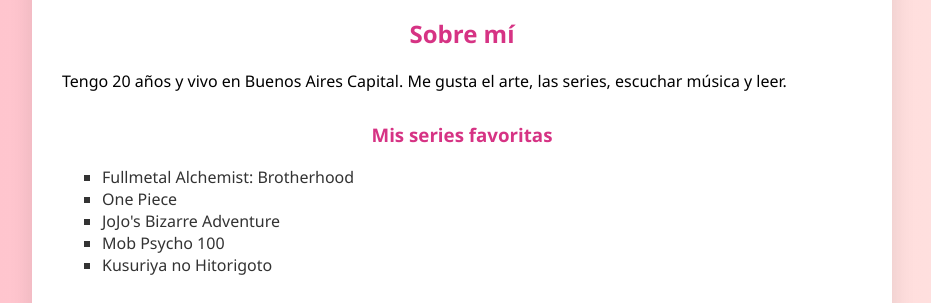
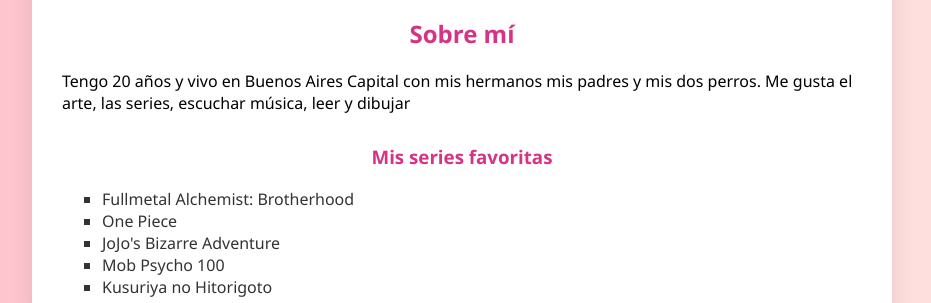
Before and after one commit to aristogato248/Prueba, a plain HTML site: page index.html in a window 1280 px wide. Shown: the part 469-772 px from the top of the page, without its empty margins (178-1109 px from the left). Drawn offline with Linux system fonts and the light colour scheme.

Commit message:
Update index.html
un poco mas de descripcion

```diff
--- a/index.html
+++ b/index.html
@@ -15,7 +15,7 @@
 
         <section class="descripcion">
             <h2>Sobre mí</h2>
-            <p>Tengo 20 años y vivo en Buenos Aires Capital. Me gusta el arte, las series, escuchar música y leer.</p>
+            <p>Tengo 20 años y vivo en Buenos Aires Capital con mis hermanos mis padres y mis dos perros. Me gusta el arte, las series, escuchar música, leer y dibujar  </p>
         </section>
 
         <section class="series">
```
